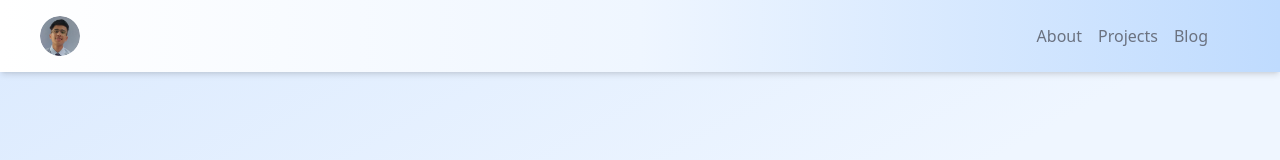
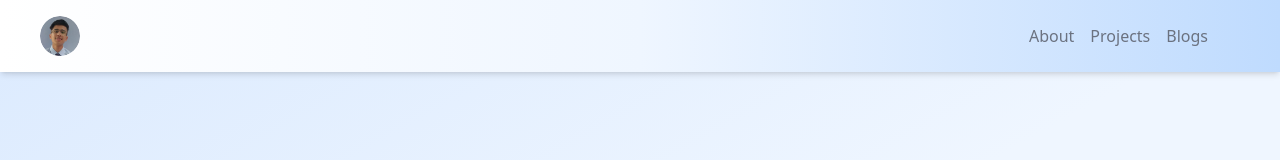
Before and after one commit to Saurav-Pant/Portfolio_New, a Next.js app in the folder portfolio/: page / in a window 1280 px wide. Shown: the top 160 px of the page. Built offline with nearby package versions, Linux system fonts and the light colour scheme.

Commit message:
Navbar Fixed

```diff
--- a/portfolio/app/Components/Navbar.tsx
+++ b/portfolio/app/Components/Navbar.tsx
@@ -115,7 +115,7 @@ const Navbar: React.FC<Props> = (props: Props) => {
                   offset={-70}
                   duration={500}
                 >
-                  Blog
+                  Blogs
                 </ScrollLink>
               </li>
             </ul>
```
